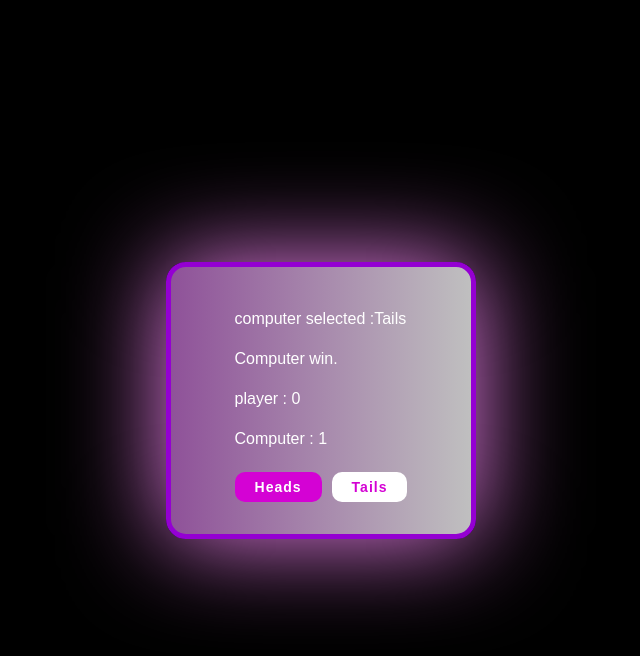
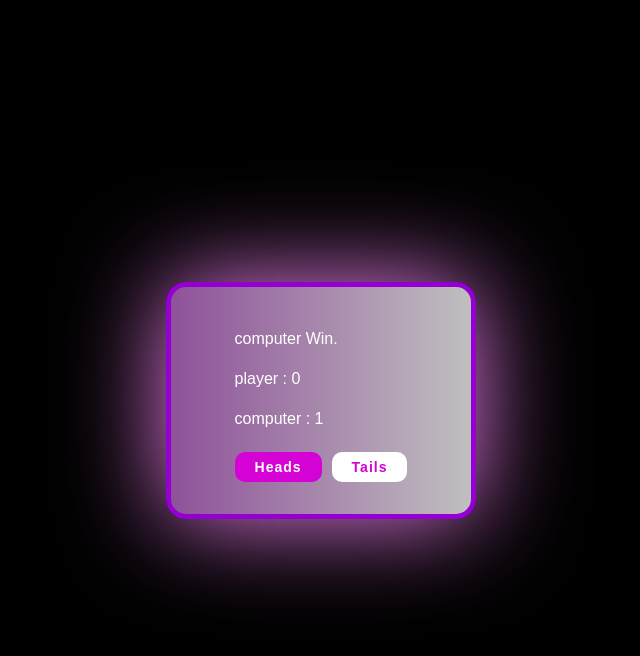
Before and after one commit to root404-ir/game_sample_JS, a plain HTML site: page 1_coins/index.html in a window 1280 px wide. Both pictures are taken after a click on the button "Heads". Shown: the whole page, without its empty margins (319-959 px from the left). Drawn offline with Linux system fonts and the light colour scheme; a web font is replaced by a local one.

Commit message:
fixed score

```diff
--- a/1_coins/app.js
+++ b/1_coins/app.js
@@ -1,6 +1,6 @@
-const coinArray = ["Tails", "Heads"]
-const message = document.querySelector('.message')
-const buttons = document.querySelectorAll('button')
+const coinArray = ["Heads", "Tails"]
+const message = document.querySelector(".message")
+const buttons = document.querySelectorAll("button")
 let score = [0, 0]
 for (let i = 0; i < buttons.length; i++) {
     console.log(buttons[i]);
@@ -12,15 +12,15 @@ function tossCoin(e) {
     let computerGuess = coinArray[computerToss]
     message.innerHTML = " computer selected :" + computerGuess + "<br\>"
     let output
-    if (playerGuess === computerGuess) {
-        output = " Player Win. "
+    if (playerGuess < computerGuess) {
+        output = "player Win. "
         score[0]++
     }
     else {
-        output = " Computer win. "
+        output = "computer Win. "
         score[1]++
     }
-    message.innerHTML += output + " <br\> player : " + score[0] + " <br\> " + "Computer : " + score[1]
+    message.innerHTML = output + "<br\>" + "player : " + score[0] + "<br\>" + "computer : " + score[1]
     if (score[0] === 20 || score[1] === 20) {
         alert("Finish")
         if (score[0] > score[1]) {
@@ -35,3 +35,45 @@ function tossCoin(e) {
         }
     }
 }
+
+
+
+
+
+
+
+
+
+
+
+
+
+// function tossCoin(e) {
+//     let playerGuess = e.target.innerText
+//     let computerToss = Math.floor(Math.random() * 2)
+//     let computerGuess = coinArray[computerToss]
+//     message.innerHTML = " computer selected :" + computerGuess + "<br\>"
+//     let output
+//     if (playerGuess === computerGuess) {
+//         output = " Player Win. "
+//         score[0]++
+//     }
+//     else {
+//         output = " Computer win. "
+//         score[1]++
+//     }
+//     message.innerHTML += output + " <br\> player : " + score[0] + " <br\> " + "Computer : " + score[1]
+//     if (score[0] === 20 || score[1] === 20) {
+//         alert("Finish")
+//         if (score[0] > score[1]) {
+//             alert("players win")
+//         }
+//         else {
+//             alert("computer win")
+//         }
+//         if (score[0] > score[1] || score[0] < score[1]) {
+//             score[0] = null
+//             score[1] = null
+//         }
+//     }
+// }
```
Also changed, not shown: 1_coins/index.html (+0 -1 lines).
